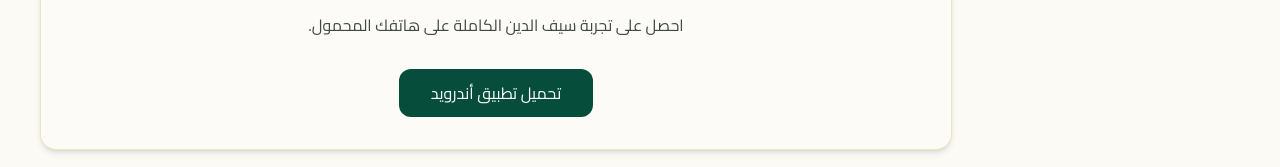
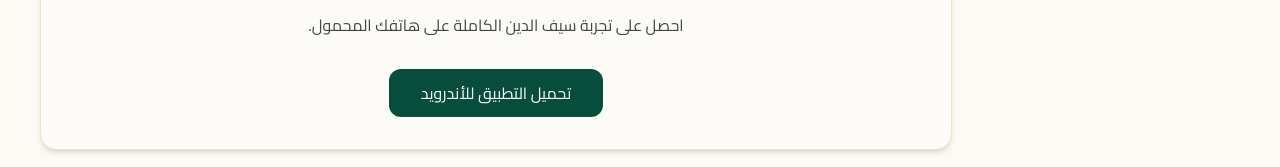
Before and after one commit to limedevil7-sketch/saif-aldin-site, a plain HTML site: page index.html in a window 1280 px wide. Shown: the part 1368-1535 px from the top of the page. Drawn offline with nearby package versions, Linux system fonts and the light colour scheme.

Commit message:
Update index.html

```diff
--- a/index.html
+++ b/index.html
@@ -624,17 +624,13 @@ input:focus-visible {
                     احصل على تجربة سيف الدين الكاملة على هاتفك المحمول.
                 </p>
 
-<div class="flex flex-col sm:flex-row gap-4 justify-center">
-
-    <a
-        href="seifeldin.apk"
-        download
-        class="bg-primary text-white px-8 py-3 rounded-xl text-center"
-    >
-        تحميل تطبيق أندرويد
-    </a>
-
-</div>
+<a
+href="https://github.com/limedevil7-sketch/saif-aldin-site/releases/download/v1.0.0/seifeldin.apk"
+class="bg-primary text-white px-8 py-3 rounded-xl inline-block"
+download
+>
+تحميل التطبيق للأندرويد
+</a>
             </div>
         </section>
 
```
